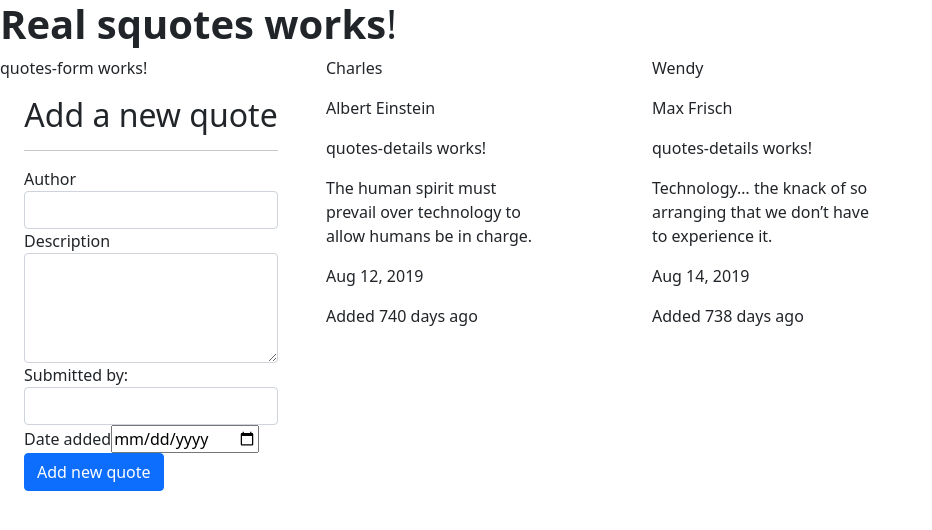
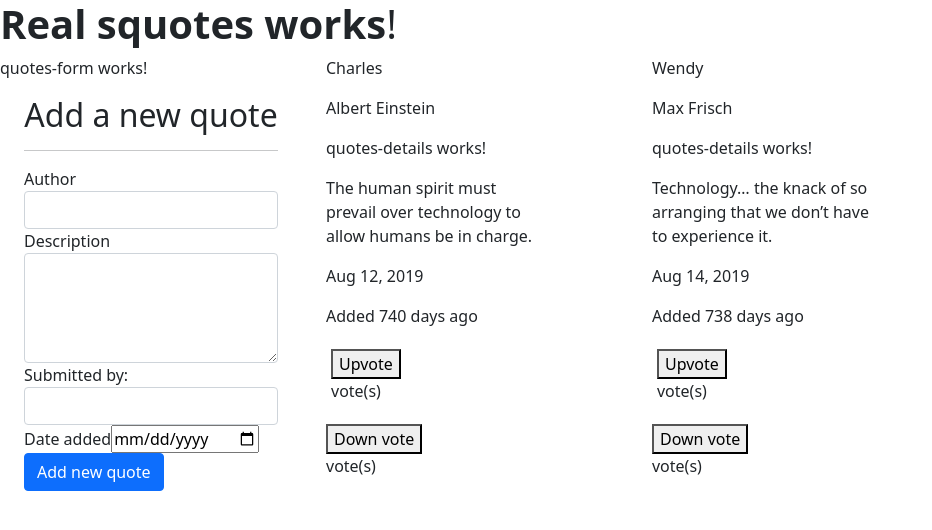
Before and after one commit to wanjugu96/Quotes-App, an Angular app: page / in a window 1280 px wide. Shown: the top 530 px of the page, without its empty margins (0-932 px from the left). Built offline with nearby package versions, Linux system fonts and the light colour scheme.

Commit message:
ading the down and upvote button

```diff
--- a/src/app/quotes-details/quotes-details.component.html
+++ b/src/app/quotes-details/quotes-details.component.html
@@ -10,7 +10,7 @@
             <p>{{quotess.addeddate|date}}</p>
             <p>Added {{quotess.addeddate|dateCount}} days ago</p>
 
-            <!-- <div class="upvotes">
+            <div class="upvotes">
                 <button (click)="upvote()">Upvote</button>
                 <p>{{upvotes}} vote(s)</p>
             </div>
@@ -18,7 +18,7 @@
                 <button (click)="downvote()">Down vote</button>
                 <p>{{downvotes}}vote(s)</p>
             </div>
-            <div class="delete">
+            <!--<div class="delete">
                 <button (click)='deleteQuote(true)'>Delete Goal</button>
             </div> -->
 
```
